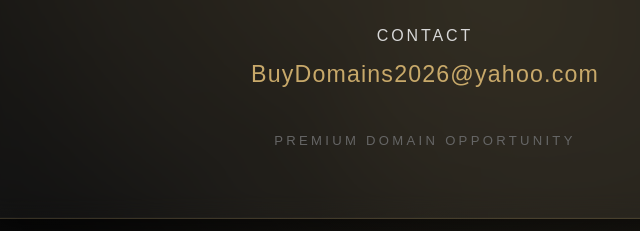
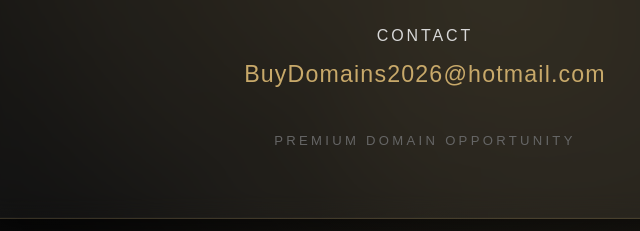
Before and after one commit to BuyDomains/savannaspins.co.za, a plain HTML site: page index.html in a window 1280 px wide. Shown: the part 442-673 px from the top of the page, 215-855 px from the left. Drawn offline with Linux system fonts and the light colour scheme.

Commit message:
Update index.html

```diff
--- a/index.html
+++ b/index.html
@@ -258,7 +258,7 @@ body::before{
     </div>
 
     <div class="email">
-        BuyDomains2026@yahoo.com
+        BuyDomains2026@hotmail.com
     </div>
 
     <div class="footer">
```
